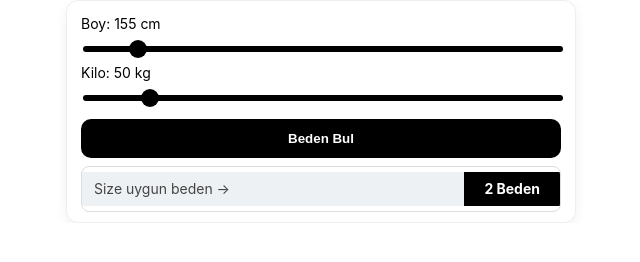
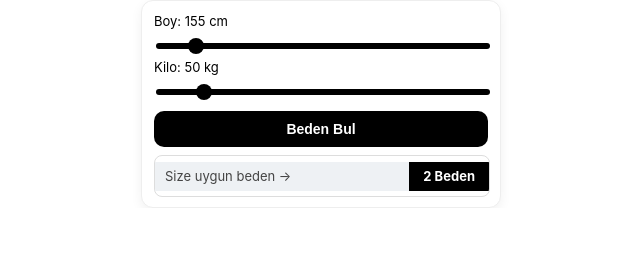
Before and after one commit to o2dijital/beden-hesapla, a plain HTML site: page index.html in a window 1280 px wide. Both pictures are taken after a click on the button "Beden Bul". Shown: the whole page, without its empty margins (319-959 px from the left). Drawn offline with Linux system fonts and the light colour scheme.

Commit message:
Update index.html

```diff
--- a/index.html
+++ b/index.html
@@ -5,33 +5,34 @@
 <title>Beden Bul</title>
 
 <style>
-/* ✅ Dış müdahaleleri kilitler */
 html, body {
   margin: 0 !important;
   padding: 0 !important;
-  height: auto !important;
   overflow: hidden !important;
   font-family: -apple-system, BlinkMacSystemFont, "Segoe UI", sans-serif;
   background: transparent !important;
 }
 
+/* ✅ Mobil için genişliği sınırladık */
 #o2-size-widget {
-  max-width: 480px;
+  width: 100%;
+  max-width: 360px;            /* ✅ MOBİL İÇİN KRİTİK */
   margin: 0 auto;
   border: 1px solid #eee;
   border-radius: 12px;
-  padding: 14px 14px 10px 14px !important;
+  padding: 12px 12px 10px 12px !important;
   box-shadow: 0 4px 12px rgba(0,0,0,.06);
-  background: white;
+  background: #fff;
+  box-sizing: border-box;
 }
 
 label {
   display: block;
-  font-size: 14px;
+  font-size: 13px;
   margin-bottom: 4px;
 }
 
-/* ✅ TAM SİYAH SLIDER */
+/* ✅ Slider mobil optimize */
 input[type="range"] {
   -webkit-appearance: none;
   appearance: none;
@@ -39,59 +40,61 @@ input[type="range"] {
   height: 6px;
   background: #000;
   border-radius: 8px;
-  margin-bottom: 12px;
+  margin-bottom: 10px;
   outline: none;
 }
 
 input[type="range"]::-webkit-slider-thumb {
   -webkit-appearance: none;
-  width: 18px;
-  height: 18px;
+  width: 16px;
+  height: 16px;
   background: #000;
   border-radius: 50%;
   cursor: pointer;
-  border: none;
 }
 
-/* ✅ BUTON */
+/* ✅ Buton mobil uyum */
 button {
   width: 100%;
-  padding: 12px;
-  background: black;
-  color: white;
+  padding: 10px;
+  background: #000;
+  color: #fff;
   border: none;
   border-radius: 10px;
   font-weight: 600;
+  font-size: 14px;
   margin-top: 6px;
   margin-bottom: 8px !important;
   cursor: pointer;
 }
 
-/* ✅ SONUÇ BAR – BAŞLANGIÇTA TAMAMEN GİZLİ */
+/* ✅ Sonuç bar – taşma tamamen engellendi */
 #result {
-  display: none;        /* 🔴 BAŞTA GÖRÜNMEZ */
+  display: none;
   align-items: center;
   border: 1px solid #ddd;
   border-radius: 8px;
   overflow: hidden;
-  height: 44px;
+  height: 40px;
+  width: 100%;
 }
 
 #resultText {
   flex: 1;
-  padding: 10px 12px;
+  padding: 8px 10px;
   background: #eef1f4;
-  font-size: 14px;
+  font-size: 13px;
   color: #444;
   line-height: 1;
+  white-space: nowrap;        /* ✅ Alta düşmeyi bitirir */
 }
 
 #resultBadge {
-  padding: 10px 20px;
-  background: black;
-  color: white;
+  padding: 8px 14px;
+  background: #000;
+  color: #fff;
   font-weight: 700;
-  font-size: 14px;
+  font-size: 13px;
   white-space: nowrap;
   line-height: 1;
 }
@@ -110,7 +113,6 @@ button {
 
   <button id="btn">Beden Bul</button>
 
-  <!-- ✅ BU ALAN SADECE BUTONA BASINCA GÖRÜNÜR -->
   <div id="result">
     <div id="resultText">Size uygun beden →</div>
     <div id="resultBadge">--</div>
@@ -130,7 +132,7 @@ document.getElementById("btn").addEventListener("click", function () {
   else if (bmi >= 26.5) beden = "4 Beden";
 
   document.getElementById("resultBadge").innerText = beden;
-  document.getElementById("result").style.display = "flex"; // ✅ SADECE BURADA AÇILIYOR
+  document.getElementById("result").style.display = "flex";
 });
 
 document.getElementById("boy").oninput = e => boyVal.innerText = e.target.value;
```
